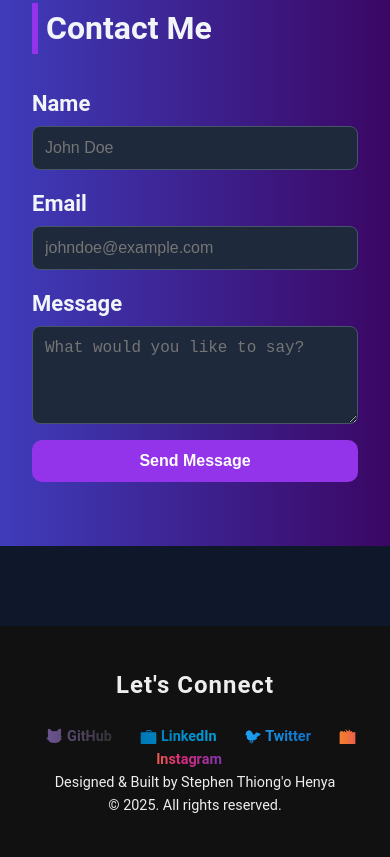
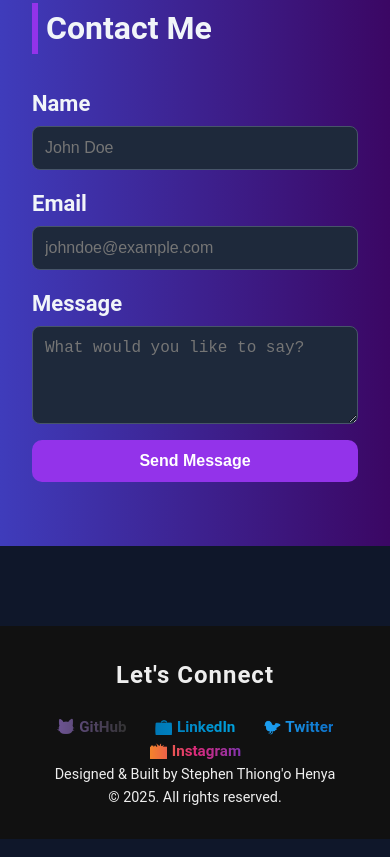
Before and after one commit to Stephen-Henya/Portfolio, a plain HTML site: page index.html in a window 390 px wide. Shown: the part 3511-4368 px from the top of the page. Drawn offline with Linux system fonts and the light colour scheme.

Commit message:
Fixed mobile safe footer

```diff
--- a/style.css
+++ b/style.css
@@ -269,10 +269,16 @@ footer {
 @media screen and (max-width: 768px) {
   .social-footer {
     font-size: 0.9rem;
-    gap: 0.2em;
+    padding: 30px 10px;
   }
-  .social-icons a{
-    font-size: 0.9rem;
-    gap: 0.2em;
+  .social-icons {
+    flex-wrap: wrap;
+    gap: 0.8em;
+    justify-content: center;
+  }
+  .social-icons a {
+    font-size: 0.95rem;
+    white-space: nowrap;
+    word-break: keep-all;
   }
 }
```
